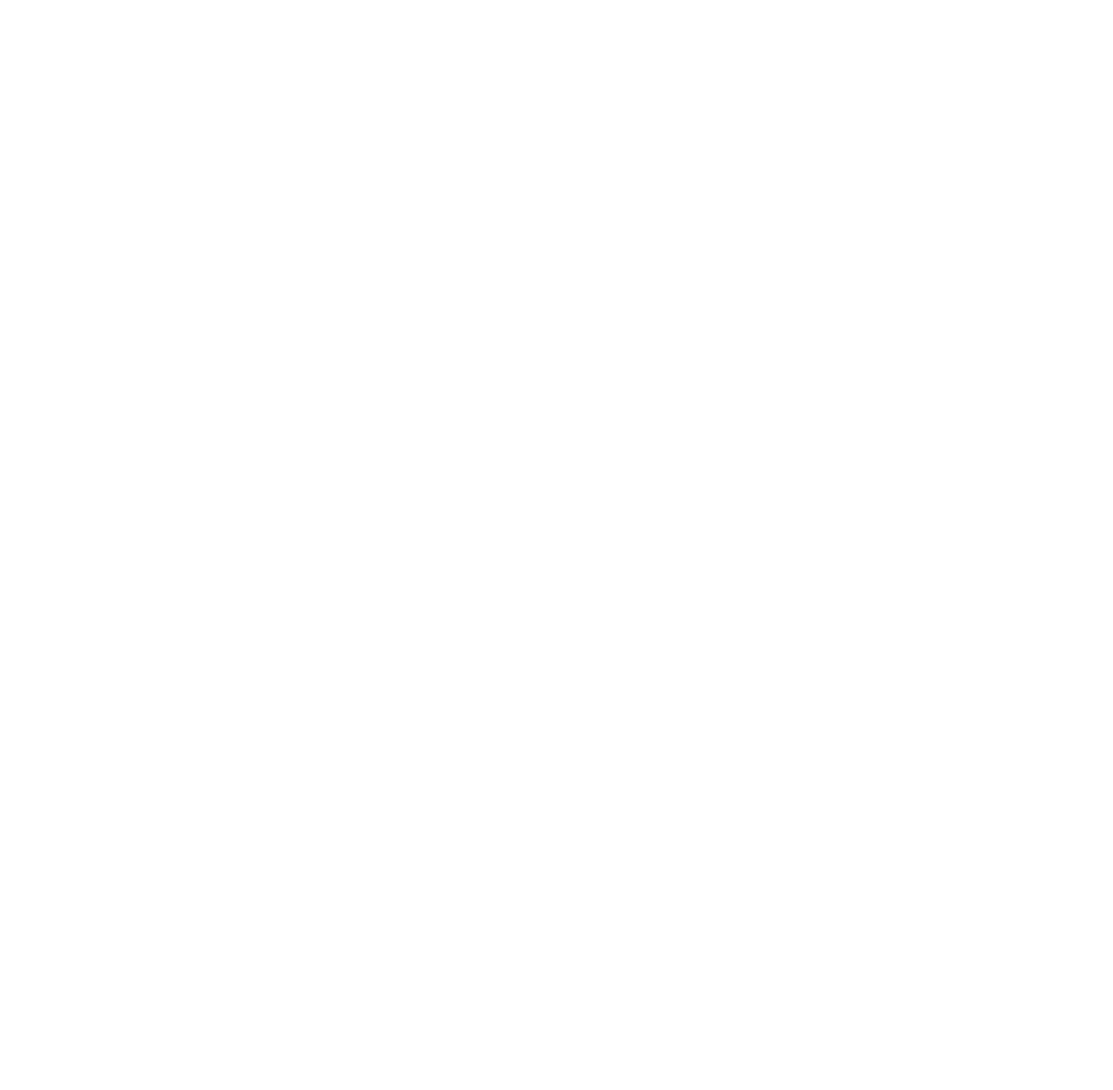
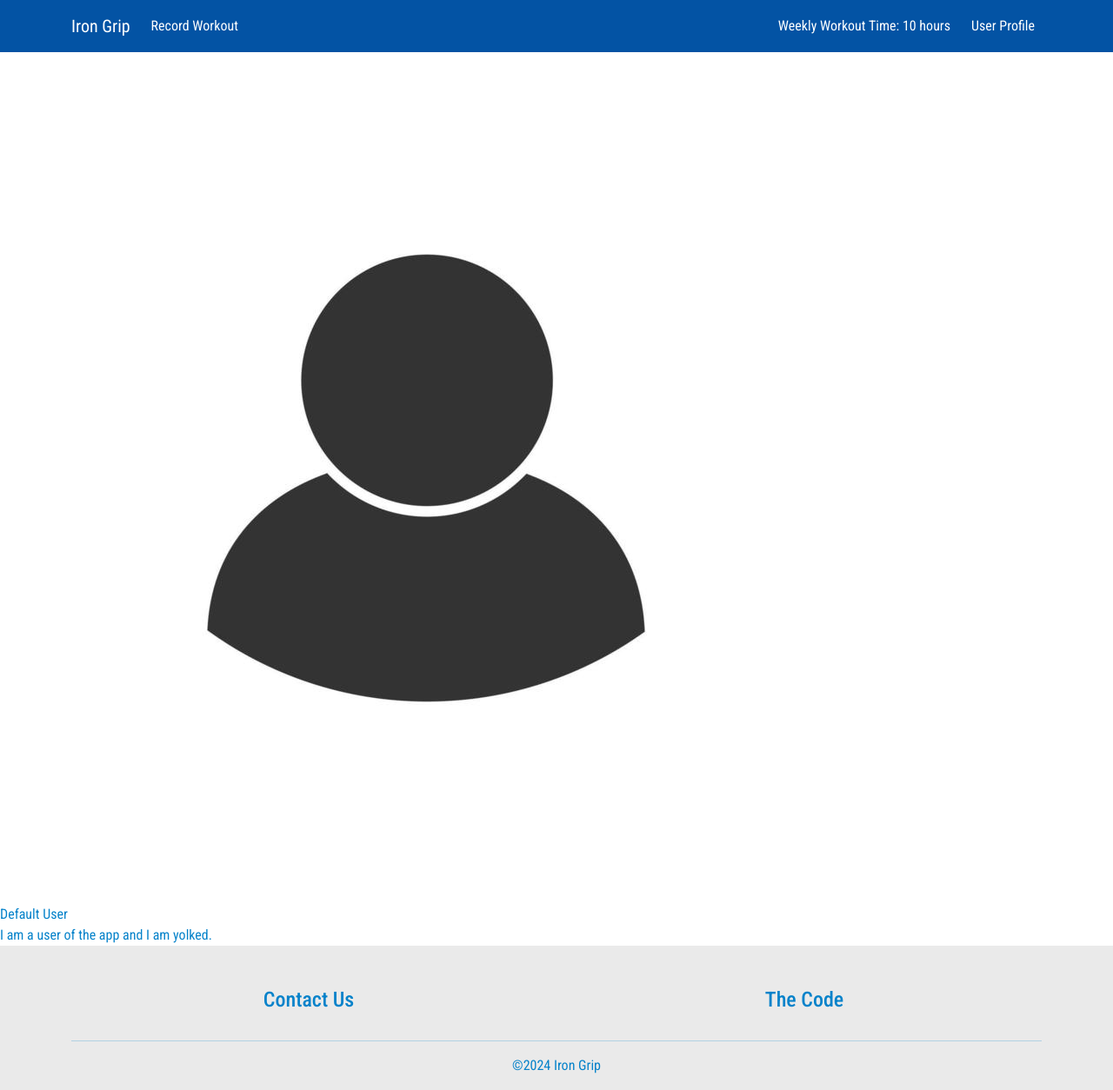
Before and after one commit to axie22/IronGrip, a React (Vite) app in the folder Fitness-App/: page /user-profile in a window 1280 px wide. Before the commit this address had no page. Shown: the whole page at 87% size. Before the commit the page ends 800 px from the top, so only its background shows below. Built offline with nearby package versions, Linux system fonts and the light colour scheme.

Commit message:
First user profile

```diff
--- a/Fitness-App/src/Navbar.jsx
+++ b/Fitness-App/src/Navbar.jsx
@@ -14,9 +14,14 @@
                         </Nav.Link>
                     </Nav>
                     <Navbar.Collapse className="justify-content-end">
-                        <Navbar.Text>
+                        <Navbar.Text className="me-3">
                             Weekly Workout Time: 10 hours
                         </Navbar.Text>
+                        <Nav>
+                            <Nav.Link as={NavLink} to="/user-profile" className="nav-title">
+                                User Profile
+                            </Nav.Link>
+                        </Nav>
                     </Navbar.Collapse>
                 </Container>
             </Navbar>
--- a/Fitness-App/src/Pages/LandingPage/LastWorkout.jsx
+++ b/Fitness-App/src/Pages/LandingPage/LastWorkout.jsx
@@ -5,7 +5,7 @@
 
 function LastWorkout() {
   const handleDateClick = (date) => {
-    console.log('Date clicked:', date); // Eventual navigation to workout card containers
+    console.log('Date clicked:', date); // Eventual navigation to backend workout card containers
   };
 
   return (
--- /dev/null
+++ b/Fitness-App/src/Pages/UserProfile/UserProfile.jsx
@@ -0,0 +1,21 @@
+import React from 'react'
+import './UserProfile.css'
+import profile_icon from '../../assets/UserProfile.jpg'
+
+const UserProfile = () => {
+    return (
+        <div className="UserCard">
+            <div className="gradient">
+            <div className = "profile-down">
+                <img src={profile_icon} alt="" />
+                <div className="profile-title">Default User</div>
+                <div className="profile-description">
+                    I am a user of the app and I am yolked.
+                </div>
+            </div>
+            </div>
+        </div>
+    )
+}
+
+export default UserProfile
--- a/Fitness-App/src/main.jsx
+++ b/Fitness-App/src/main.jsx
@@ -5,6 +5,7 @@
 import LandingPage from './Pages/LandingPage/LandingPage.jsx';
 import Workout from './Pages/WorkoutInput/Workout.jsx';
 import SetCard from './Pages/WorkoutInput/SetCard.jsx';
+import UserProfile from './Pages/UserProfile/UserProfile.jsx'
 import 'bootstrap/dist/css/bootstrap.min.css';
 import './assets/index.css';
 
@@ -16,6 +17,7 @@
           <Route index element={<LandingPage />} />
           <Route path="workout" element={<Workout />} />
           <Route path="set-card" element={<SetCard />} />
+          <Route path="user-profile" element={<UserProfile />} />
         </Route>
       </Routes>
     </Router>
```
Also changed, not shown: Fitness-App/src/Pages/UserProfile/UserProfile.css (added), Fitness-App/src/assets/UserProfile.jpg (added).
